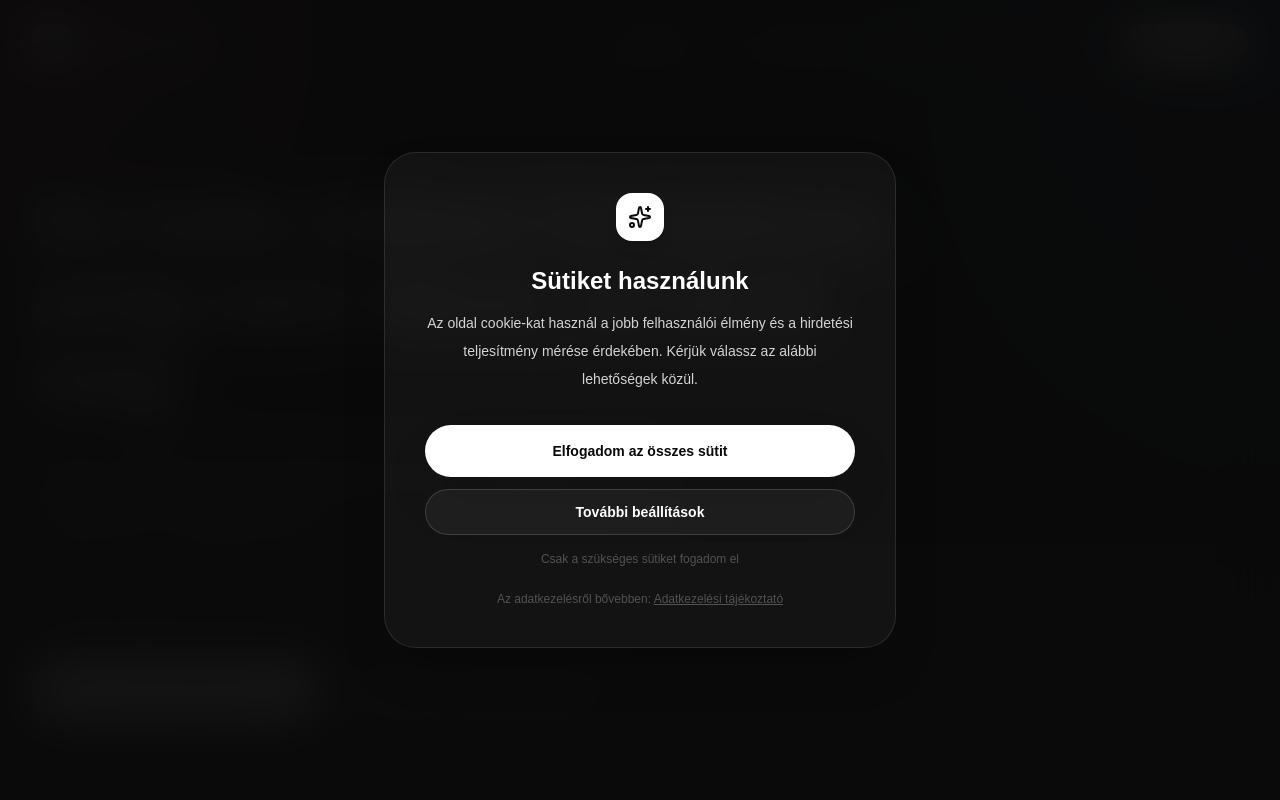
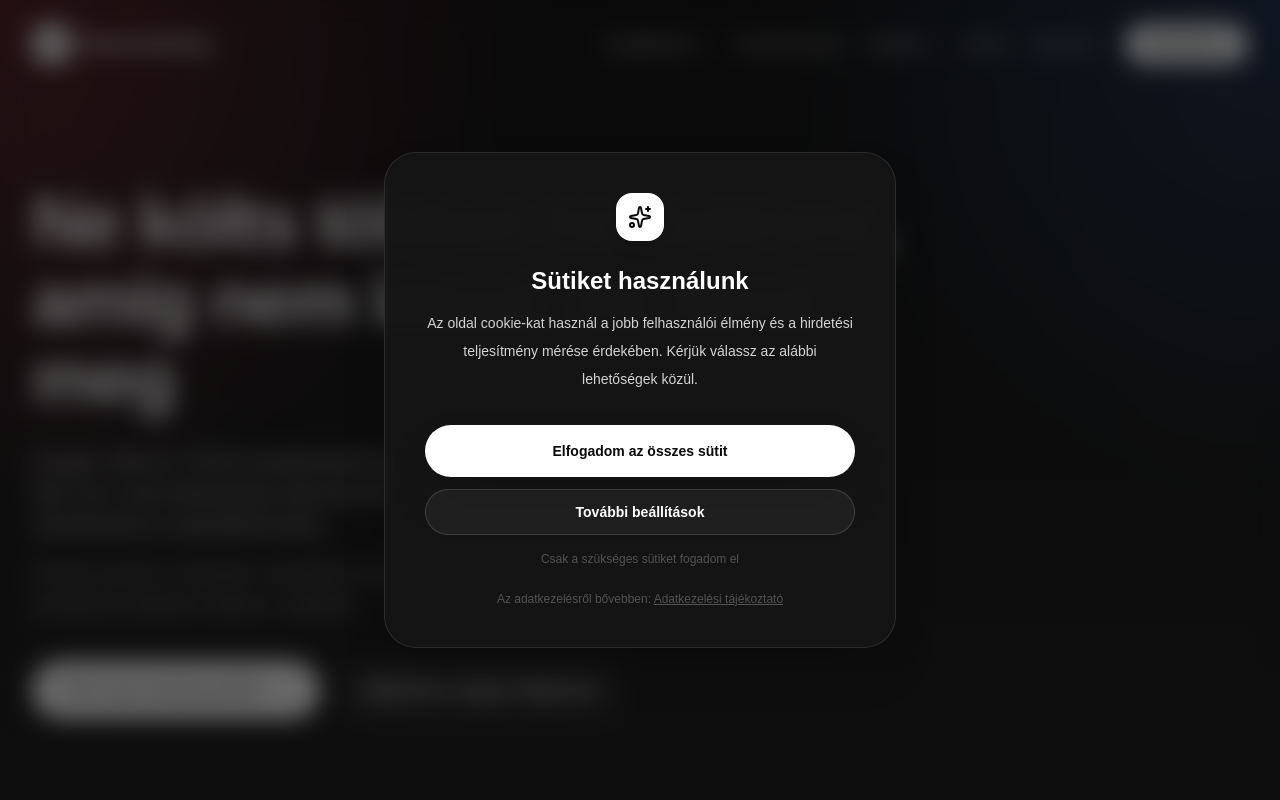
Before and after one commit to danielblum96/blummarketing, a Next.js app: page / in a window 1280 px wide. Shown: the top 800 px of the page. Built offline with nearby package versions, Linux system fonts and the light colour scheme.

Commit message:
style: lighten cookie consent overlay background
Co-Authored-By: Claude Sonnet 4.6 <noreply@anthropic.com>

```diff
--- a/components/CookieConsent.tsx
+++ b/components/CookieConsent.tsx
@@ -68,11 +68,11 @@ export default function CookieConsent() {
 
   return (
     <div
-      className={`fixed inset-0 z-50 flex items-center justify-center px-4 bg-neutral-950/95 backdrop-blur-xl transition-opacity duration-500 ${
+      className={`fixed inset-0 z-50 flex items-center justify-center px-4 bg-neutral-950/60 backdrop-blur-md transition-opacity duration-500 ${
         mounted ? "opacity-100" : "opacity-0"
       }`}
     >
-      <div className="w-full max-w-lg rounded-[2rem] border border-white/10 bg-white/[0.04] p-10 shadow-2xl">
+      <div className="w-full max-w-lg rounded-[2rem] border border-white/10 bg-neutral-900/90 p-10 shadow-2xl backdrop-blur-sm">
         {/* Logo */}
         <div className="flex justify-center mb-6">
           <div className="flex h-12 w-12 items-center justify-center rounded-2xl bg-white text-neutral-950 shadow-lg">
```
